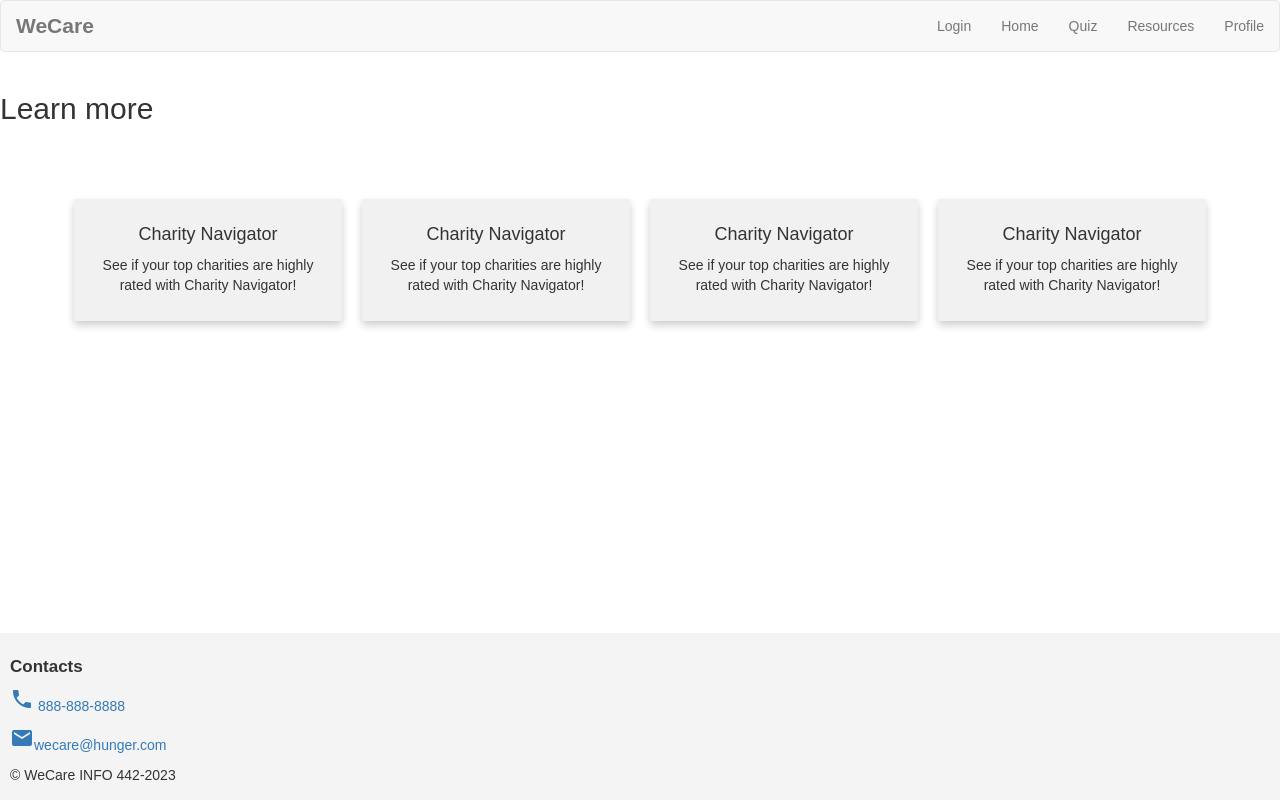
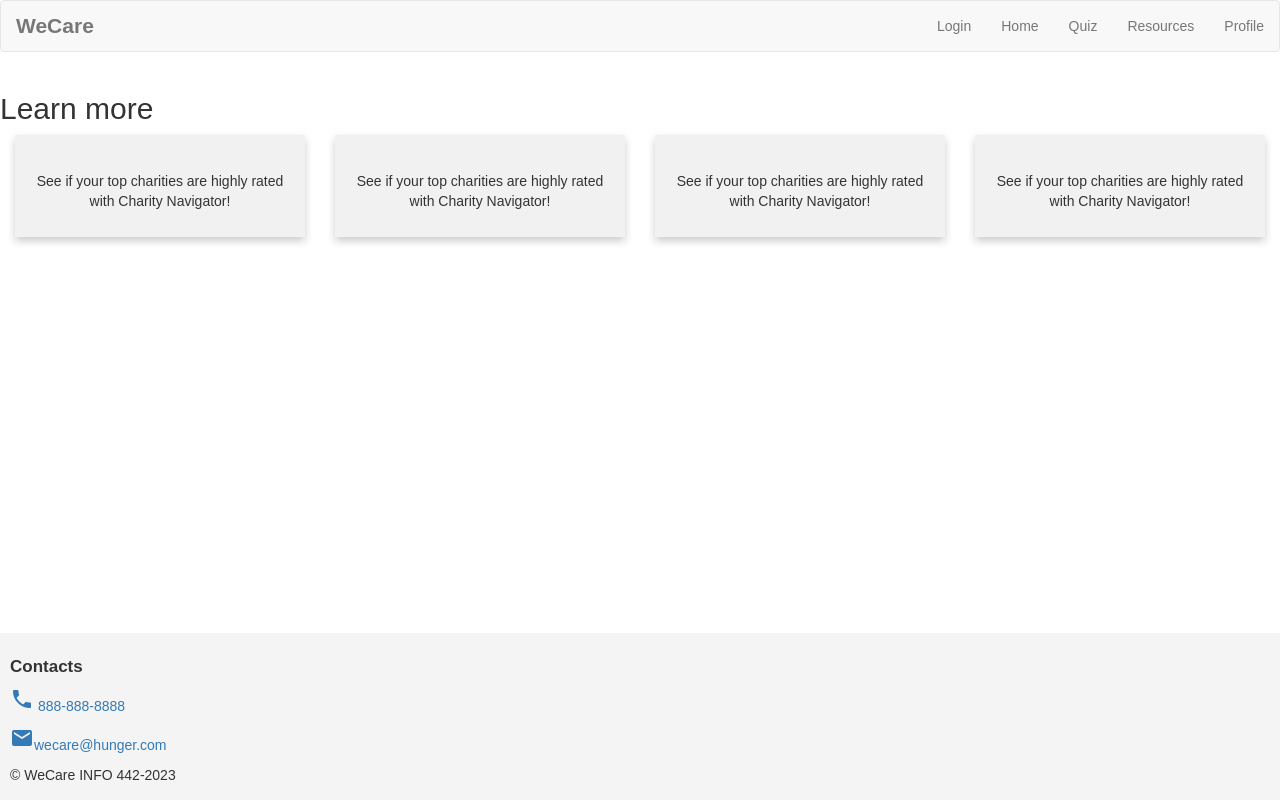
Before and after one commit to UW-INFO442-AU23/WeCare, a React (Create React App) app: page /resources in a window 1280 px wide. Built offline with nearby package versions, Linux system fonts and the light colour scheme.

Commit message:
resources redundancy eliminated thank you qinruo king

```diff
--- a/src/App.js
+++ b/src/App.js
@@ -1,3 +1,4 @@
+import React from 'react';
 import { BrowserRouter as Router, Route, Routes } from 'react-router-dom';
 import Navbar from './components/Navbar';
 import Footer from './components/Footer';
@@ -10,7 +11,7 @@
 import './styles.css';
 
 
-function App() {
+function App(props) {
   return (
     <div className="app-container">
       <Router>
@@ -19,7 +20,7 @@
           <Routes>
             <Route path="/" element={<Home />} />
             <Route path="/quiz" element={<Quiz />} />
-            <Route path="/resources" element={<Resources />} />
+            <Route path="/resources" element={<Resources res={props.res}/>} />
             <Route path="/profile" element={<Profile />} />
             <Route path="/login" element={<Login />} />
 
--- a/src/components/Resources.js
+++ b/src/components/Resources.js
@@ -1,15 +1,16 @@
-export function ResCards(){
-  // const ourData = props.ourData;
+import React from "react";
+import {useState, useEffect} from "react";
+
+export function ResCards(props){
+  const resData = props.resData;
   return(
       <div className="d-flex col-md-6 col-lg-3">
           <div className="card">
               {/* <img className="card-img-top" src={ourData.img} alt={ourData.name} />  */}
               <div className="card-body">
                   <div className="col-sm">
-                      {/* <h2 className="card-title text-center">{ourData.name}</h2> */}
-                      <h2 className="card-title text-center">hi</h2>
-                      {/* <p className="card-text">{ourData.descr}</p> */}
-                      <p className="card-text">hi</p>
+                      <h2 className="card-title text-center">{resData.title}</h2>
+                      <p className="card-text">{resData.descr}</p>
                   </div>
               </div>
           </div>
@@ -19,14 +20,21 @@
 
 
 
-function Resources() {
+function Resources(props) {
+
+  const reslist = props.res;
+  let newCardArray = reslist.map((obj) => {
+      let newCard = <ResCards key={obj.title} resData={obj} />
+      return newCard;
+  })
 
     return (
       <div>
 
           <h2>Learn more</h2>
+          {newCardArray}
 
-        <div class="row, resourcerow">
+        {/* <div class="row, resourcerow">
   <div class="column">
     <div class="card">
       <div class="card-body">
@@ -59,7 +67,7 @@
       </div>
     </div>
   </div>
-</div>
+</div> */}
       </div>
 
 
--- /dev/null
+++ b/src/data/resources.json
@@ -0,0 +1,7 @@
+[
+    {"name":"Charity Navigator", "descr":"See if your top charities are highly rated with Charity Navigator!"},
+    {"name":"Charity Navigator", "descr":"See if your top charities are highly rated with Charity Navigator!"},
+    {"name":"Charity Navigator", "descr":"See if your top charities are highly rated with Charity Navigator!"},
+    {"name":"Charity Navigator", "descr":"See if your top charities are highly rated with Charity Navigator!"}
+
+  ]
--- a/src/index.js
+++ b/src/index.js
@@ -3,11 +3,13 @@
 import './index.css';
 import App from './App';
 import { initializeApp } from "firebase/app";
+import RESOURCE_LIST from '../src/data/resources.json';
 
 
 const root = ReactDOM.createRoot(document.getElementById('root'));
 root.render(
   <React.StrictMode>
-    <App />
+    <App
+    res={RESOURCE_LIST}  />
   </React.StrictMode>
 );
```
